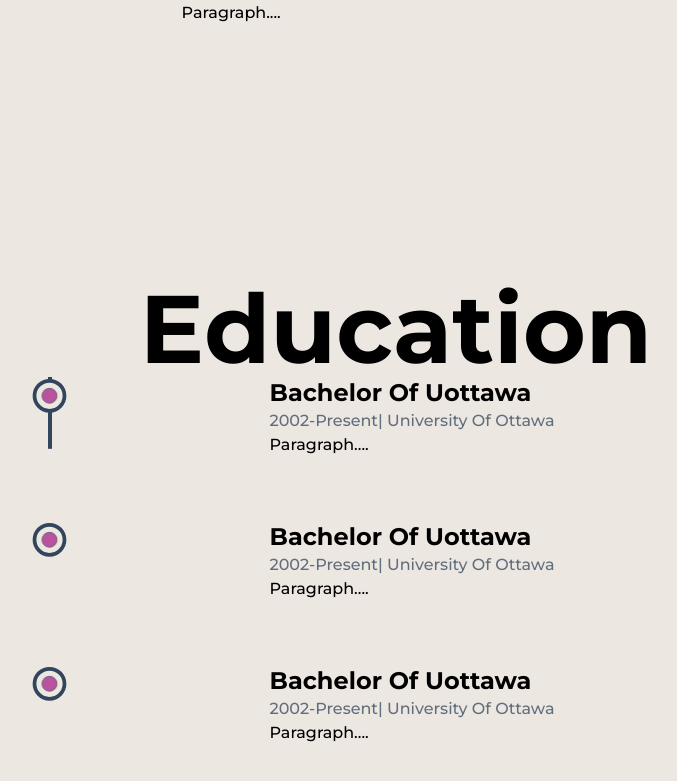
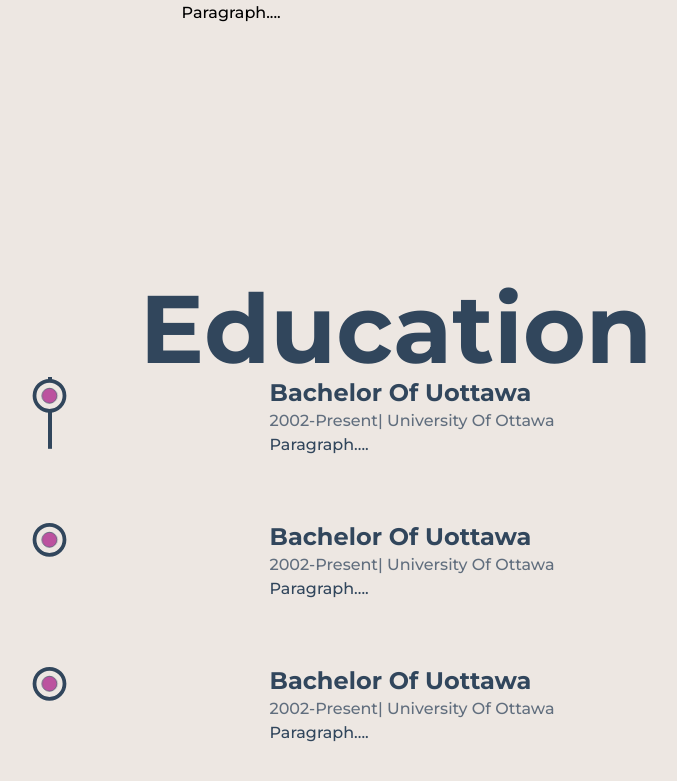
Before and after one commit to MichiasShiferaw/portfolio, a Next.js app: page /about in a window 1280 px wide. Shown: the part 2945-3726 px from the top of the page, without its empty margins (244-921 px from the left). Built offline with nearby package versions, Linux system fonts and the light colour scheme.

Commit message:
Added dark mode colors

```diff
--- a/src/components/Education.js
+++ b/src/components/Education.js
@@ -31,7 +31,7 @@ const Education = () => {
     offset: ["start end", "center start"],
   });
   return (
-    <div className="my-64">
+    <div className="my-64 text-dark dark:text-light">
       <h2 className="font-bold text-8xl w-full text-center md:text-6xl xs:text-4xl md:mb-16">
         Education
       </h2>
```
